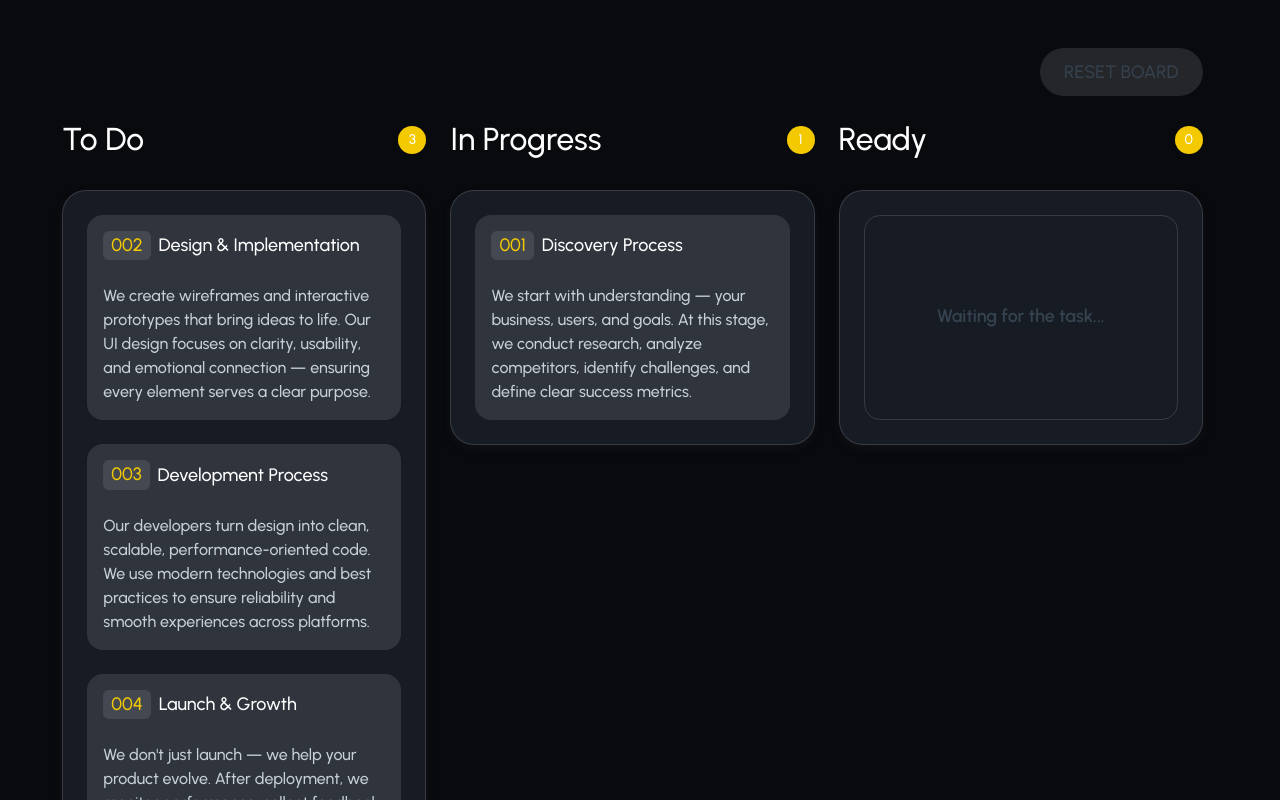
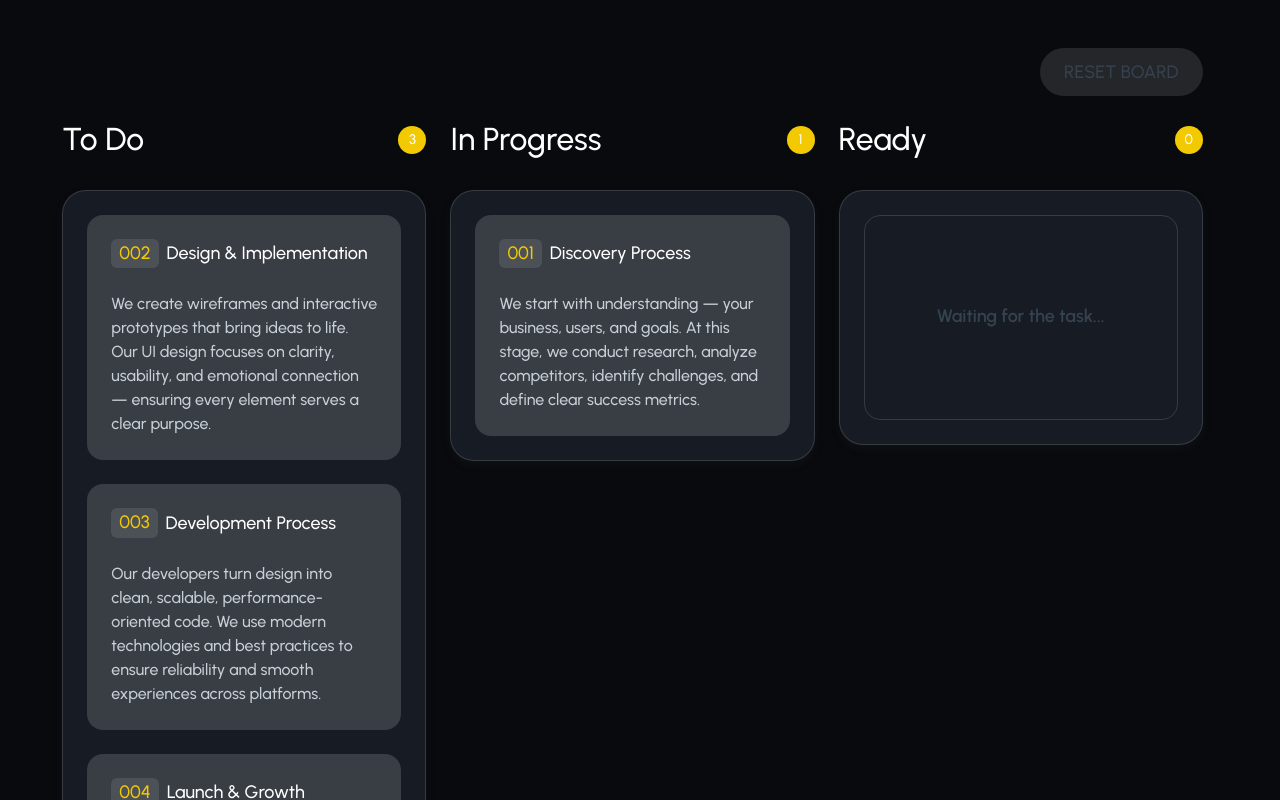
Before and after one commit to torchit-sandbox/torchit-react-gsap, a React app: page / in a window 1280 px wide. Shown: the part 3640-4440 px from the top of the page. Built offline with nearby package versions, Linux system fonts and the light colour scheme.

Commit message:
Process revision

```diff
--- a/src/components/Process/TaskCard.jsx
+++ b/src/components/Process/TaskCard.jsx
@@ -33,7 +33,7 @@ export function TaskCard({ number, title, description }) {
   const handleDragStart = (e) => {
     e.dataTransfer.setData('taskNumber', number);
     e.dataTransfer.effectAllowed = 'move';
-    gsap.to(cardRef.current, { opacity: 0.5, scale: 0.97, duration: 0.1 });
+    gsap.to(cardRef.current, { opacity: 0.90, scale: 0.98, duration: 0.15 });
   };
 
   const handleDragEnd = () => {
--- a/src/styles/scss/sections/_process.scss
+++ b/src/styles/scss/sections/_process.scss
@@ -11,7 +11,7 @@
     &__columns {
       display: grid;
       grid-template-columns: repeat(3, 1fr);
-      align-items: start;
+      align-items: stretch;
       gap: 24px;
 
       @include tablet-s {
@@ -20,7 +20,8 @@
     }
 
     &__column {
-      display: grid;
+      display: flex;
+      flex-direction: column;
       gap: 16px;
 
       &-header {
@@ -49,14 +50,11 @@
         border-radius: var(--border-radius);
         box-shadow: 0 4px 10px 0 rgba(82, 82, 82, 0.10);
         display: grid;
+        align-content: start;
         gap: 24px;
       }
 
       &-item {
-        padding: 16px;
-        border-radius: 16px;
-        background-color: rgba(163, 167, 171, 0.18);
-
         &--empty {
           min-height: 205px;
           @include flex-center(true);
@@ -64,6 +62,7 @@
           color: var(--color-gray-80);
           border: var(--border-line);
           background-color: transparent;
+          border-radius: 16px;
         }
       }
     }
@@ -71,6 +70,11 @@
 
   .task-card {
     cursor: grab;
+    padding: 24px;
+    border-radius: 16px;
+    background-color: rgba(163, 167, 171, 0.24);
+    transition: background-color 0.3s ease;
+
 
     &__header {
       display: flex;
--- a/src/styles/scss/style.css
+++ b/src/styles/scss/style.css
@@ -1299,7 +1299,7 @@ a[class] {
 .process .board__columns {
   display: grid;
   grid-template-columns: repeat(3, 1fr);
-  align-items: start;
+  align-items: stretch;
   gap: 24px;
 }
 @media (width <= 899px) {
@@ -1308,7 +1308,8 @@ a[class] {
   }
 }
 .process .board__column {
-  display: grid;
+  display: flex;
+  flex-direction: column;
   gap: 16px;
 }
 .process .board__column-header {
@@ -1337,12 +1338,8 @@ a[class] {
   border-radius: var(--border-radius);
   box-shadow: 0 4px 10px 0 rgba(82, 82, 82, 0.1);
   display: grid;
+  align-content: start;
   gap: 24px;
-}
-.process .board__column-item {
-  padding: 16px;
-  border-radius: 16px;
-  background-color: rgba(163, 167, 171, 0.18);
 }
 .process .board__column-item--empty {
   min-height: 205px;
@@ -1353,9 +1350,14 @@ a[class] {
   color: var(--color-gray-80);
   border: var(--border-line);
   background-color: transparent;
+  border-radius: 16px;
 }
 .process .task-card {
   cursor: grab;
+  padding: 24px;
+  border-radius: 16px;
+  background-color: rgba(163, 167, 171, 0.24);
+  transition: background-color 0.3s ease;
 }
 .process .task-card__header {
   display: flex;
```
Also changed, not shown: 1 other file (tests, documents, lock files or other folders).
